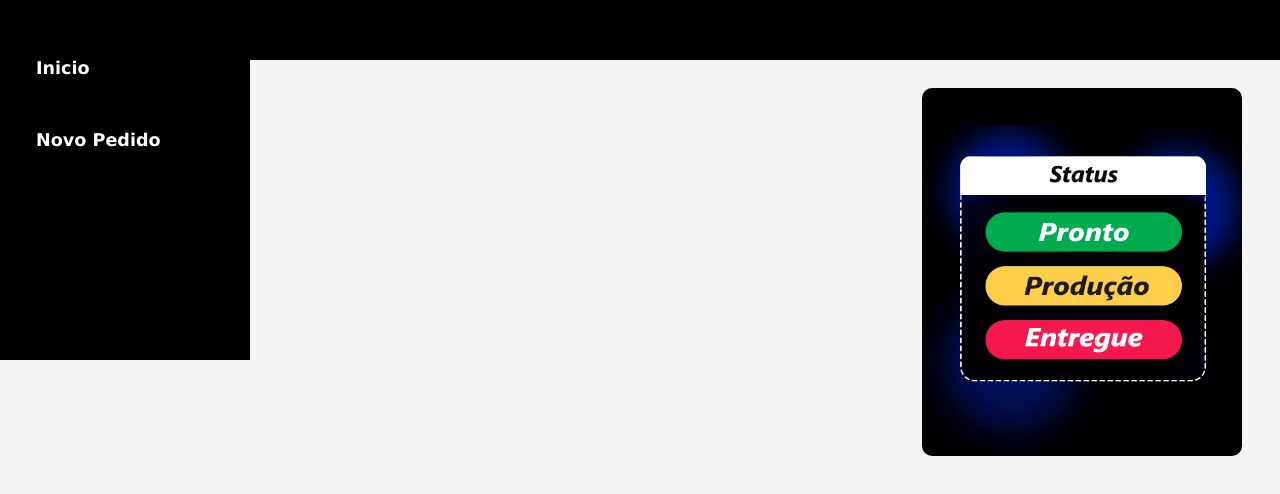
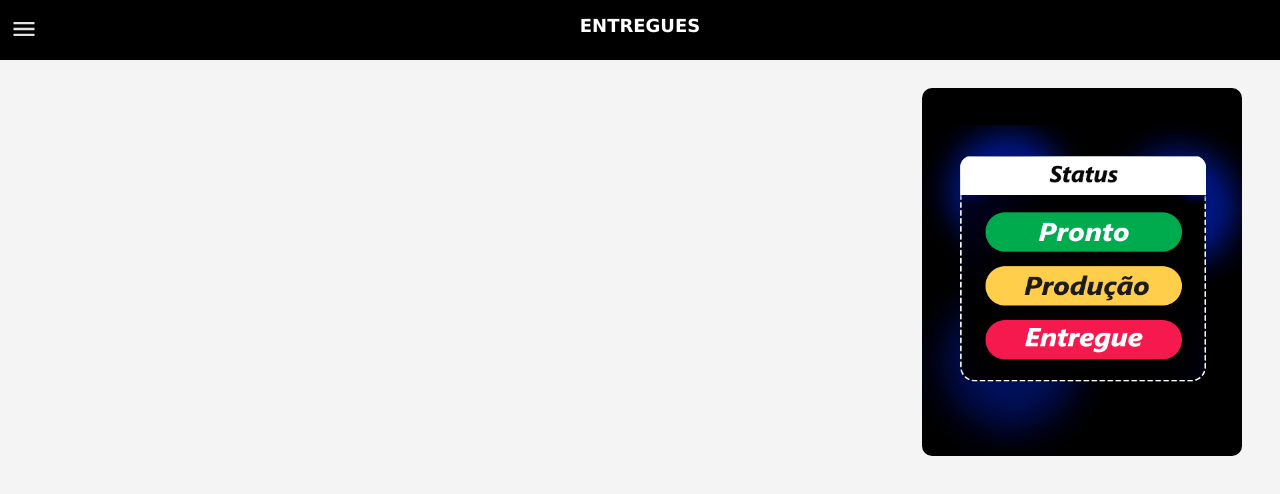
Before and after one commit to aymwrwk/Atende-Mais-Frontend, a React (Vite) app in the folder my-appp/: page /entregues in a window 1280 px wide. Shown: the top 494 px of the page. Built offline with nearby package versions, Linux system fonts and the light colour scheme.

Commit message:
Recupera alterações de origin/branch-pc-sala que não foram aplicadas no merge anterior

```diff
--- a/my-appp/src/componentes/Entregues.jsx
+++ b/my-appp/src/componentes/Entregues.jsx
@@ -3,6 +3,7 @@ import SockJS from 'sockjs-client';
 import { Client } from '@stomp/stompjs';
 import axios from 'axios';
 import './Entregues.css';
+import Header from "./Header";
 <meta name="viewport" content="width=device-width, initial-scale=1.0"></meta>
 
 const Entregues = () => {
@@ -17,16 +18,15 @@ const Entregues = () => {
     cancelar: 'cancelar', // status adicional, se necessário
   });
 
-  // Mock dos dados de pedidos
+
   const pedidosMock = [
     { reference_id: '123', status: 'andamento', quantity: 2, description: 'Jantinha com espeto de frango com bacon', hora: '10:00' },
     { reference_id: '456', status: 'pronto', quantity: 1, description: 'Táboa carne e Batata Frita', hora: '11:00' },
     { reference_id: '789', status: 'entregue', quantity: 3, description: 'Batata Especial', hora: '12:00' },
   ];
-  // Função para buscar pedidos do backend
+
   const buscarPedidos = async () => {
     try {
-      // Obter o token do localStorage
       const token = localStorage.getItem('token');
 
       if (!token) {
@@ -43,19 +43,16 @@ const Entregues = () => {
         }
       );
 
-      // Verifique a estrutura da resposta (ajuste conforme seu backend)
       console.log("Resposta da API:", response.data);
-      setPedidos(response.data); // Ou response.data.prefixos se for um objeto
-      //setPedidos(pedidosMock);
+      setPedidos(response.data);
 
     } catch (err) {
       setError("Erro ao buscar pedidos: " + (err.response ? err.response.data : err.message));
     } finally {
-      setLoading(false); // Atualiza o estado de carregamento
+      setLoading(false);
     }
   };
 
-  // UseEffect para buscar pedidos e contagem ao montar o componente
   useEffect(() => {
     buscarPedidos();
   }, []);
@@ -77,6 +74,7 @@ const Entregues = () => {
 
           setTimeout(() => {
             buscarPedidos();
+            contarPedidos();
           }, 3000);
         });
       },
@@ -147,13 +145,14 @@ const Entregues = () => {
   return (
 
     <div className="header">
+
       <header class="header-menu">
-        <nav>
-          <ul class="menu">
-            <li><a href="/inicio">Inicio</a></li>
-            <li><a href="/item">Novo Pedido</a></li>
-          </ul>
-        </nav>
+      <Header />
+      <div className="random-div">
+        <p className= "p-header-center">
+           Entregues
+           </p>
+      </div>
       </header>
 
       <div className="titl">
@@ -241,7 +240,11 @@ const Entregues = () => {
             );
           })}
         </ul>
-        <p className="mensagem-sem-pedidos1">Ainda não há pedidos entregues ou cancelados</p>
+        <br />
+        <br />
+        <div className="div-mensagem-sem-pedido1">
+          <p className="mensagem-sem-pedidos1">Ainda não há pedidos entregues ou cancelados</p>
+        </div>
       </div>
       <div className="div-containers-lista2">
         <div className="container-lista2">
--- a/my-appp/src/componentes/Home.jsx
+++ b/my-appp/src/componentes/Home.jsx
@@ -1,4 +1,4 @@
-import React, { useState, useEffect } from "react";
+import React, { useState, useRef, useEffect } from "react";
 import axios from 'axios';
 import './Home.css';
 import SockJS from 'sockjs-client';
@@ -12,7 +12,6 @@ import Header from "./Header";
 const toggleMenu = () => {
   setMenuAberto(!menuAberto);
 };*/
-
 const Home = () => {
   const [menuAberto, setMenuAberto] = useState(false);
   const [isMobile, setIsMobile] = useState(window.innerWidth <= 768);
```
